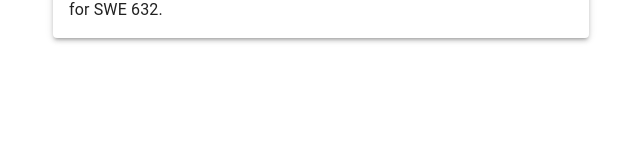
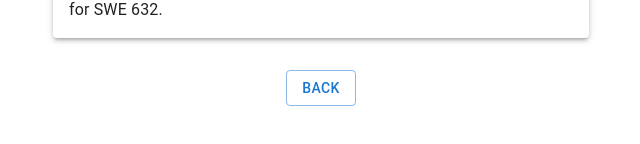
Before and after one commit to sewy7/swe632version5, a React (Create React App) app: page /documentation in a window 1280 px wide. Shown: the part 842-986 px from the top of the page, without its empty margins (319-959 px from the left). Built offline with nearby package versions, Linux system fonts and the light colour scheme.

Commit message:
Added Back button for Help and Documentation

```diff
--- a/src/Components/Documentation.tsx
+++ b/src/Components/Documentation.tsx
@@ -1,5 +1,6 @@
 import React from 'react';
-import { Container, Typography, Paper } from '@mui/material';
+import { Button,Container,Box,TextField,Typography,List, ListItem,Avatar,Divider,Paper, Menu,MenuItem, } from '@mui/material';
+import { BrowserRouter as Router, Route, Link, Routes } from "react-router-dom";
 
 const Documentation: React.FC = () => {
   return (
@@ -10,6 +11,13 @@ const Documentation: React.FC = () => {
          DA LLAMA is a project webapp made by Amin, Jessie, Ben and Bunny for SWE 632.
         </Typography>
       </Paper>
+      <Box mt={4} display="flex" justifyContent="center">
+        <Link to="https://reachforthesky70.github.io/revisedswe632project/">
+          <Button variant="outlined" color="primary">
+            Back
+          </Button>
+        </Link>
+      </Box>
     </Container>
   );
 };
--- a/src/Components/Help.tsx
+++ b/src/Components/Help.tsx
@@ -1,6 +1,9 @@
 // Help.tsx
 import React from 'react';
-import { Container, Typography, Paper } from '@mui/material';
+import {   Button,Container,Box,TextField,Typography,List, ListItem,Avatar,Divider,Paper, Menu,MenuItem,
+} from '@mui/material';
+import { BrowserRouter as Router, Route, Link, Routes } from "react-router-dom";
+
 
 const Help: React.FC = () => {
   return (
@@ -41,6 +44,13 @@ const Help: React.FC = () => {
           Have fun using DA LLAMA!
         </Typography>
       </Paper>
+      <Box mt={4} display="flex" justifyContent="center">
+        <Link to="https://reachforthesky70.github.io/revisedswe632project/">
+          <Button variant="outlined" color="primary">
+            Back
+          </Button>
+        </Link>
+      </Box>
     </Container>
   );
 };
```
